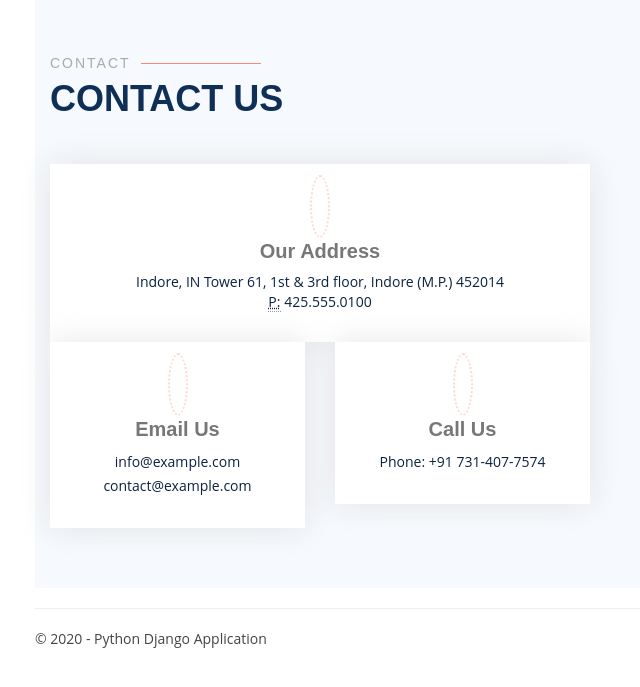
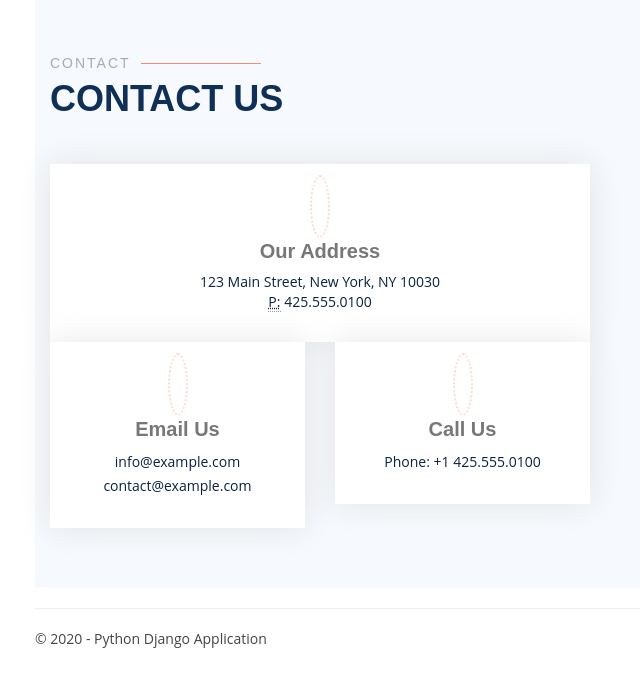
Before and after one commit to dev-appmonsters/Django-static-web-app, a Django app: page /contact in a window 1280 px wide. Shown: the part 74-761 px from the top of the page, without its empty margins (35-675 px from the left). Run offline with Django 3.2, Linux system fonts and the light colour scheme; some libraries are stand-ins or nearby versions.

Commit message:
fit: updated content

```diff
--- a/app/templates/about.html
+++ b/app/templates/about.html
@@ -10,7 +10,6 @@
 			</div>
 			<h4 class="gray mb-4">Ideate<span class=orange>.</span> Innovate<span class=orange>.</span> Inspire<span class=orange>.</span></h4>
 			<p class=gray>
-				Ideate. Innovate. Inspire.
 			We are driven by our passion to innovate and create solutions that inspire the future.</p>
 		</div>
 	</section>
--- a/app/templates/contact.html
+++ b/app/templates/contact.html
@@ -16,8 +16,7 @@
 								<div class="info-box">
 									<i class="bx bx-map"></i>
 									<h3>Our Address</h3>
-									Indore, IN
-									Tower 61, 1st & 3rd floor, Indore (M.P.) 452014
+									123 Main Street, New York, NY 10030
 									<br />
 
 								<abbr title="Phone">P:</abbr>
@@ -36,7 +35,7 @@
 								<i class="bx bx-phone-call"></i>
 								<h3>Call Us</h3>
 								<p>
-									Phone: +91 731-407-7574
+									Phone: +1 425.555.0100
 								</p>
 							</div>
 						</div>
--- a/app/templates/index.html
+++ b/app/templates/index.html
@@ -11,7 +11,7 @@
                     <div class="container">
                         <h2 class="animate__animated animate__fadeInDown">Welcome to <span>Django Static Web App</span></h2>
                         <p class="animate__animated animate__fadeInUp">
-                        Django-static-web-app is a static webapp made with love♥ by Dev Appmonsters..</p>
+                        Django Static Webapp is a static webapp made with love♥ by Dev Appmonsters..</p>
                         <a href="/about" class="btn-get-started animate__animated animate__fadeInUp scrollto">Read More</a>
                     </div>
                 </div>
```
